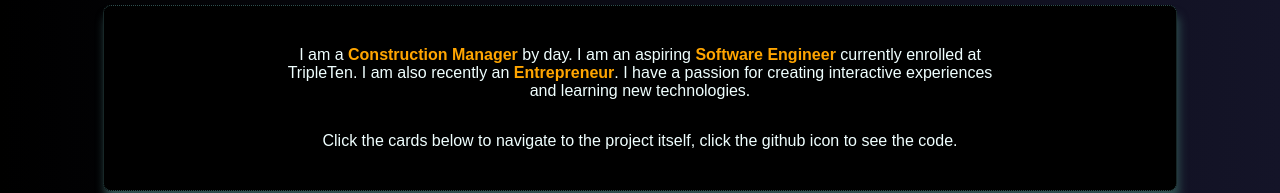
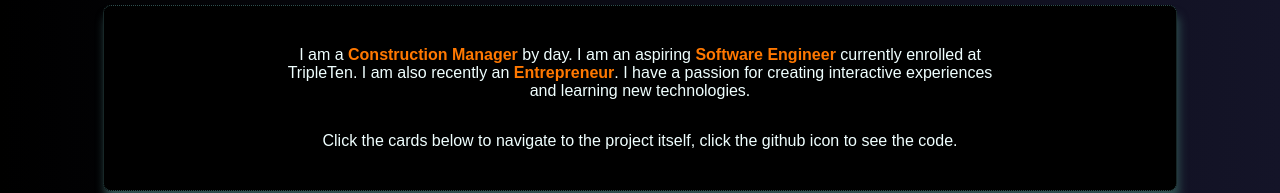
Before and after one commit to jakeburke1775/homepage, a plain HTML site: page index.html in a window 1280 px wide. Shown: the part 245-438 px from the top of the page. Drawn offline with Linux system fonts and the light colour scheme.

Commit message:
color adjust

```diff
--- a/blocks/page.css
+++ b/blocks/page.css
@@ -1,5 +1,5 @@
 .strong-text {
-  color: orange;
+  color: rgb(255, 120, 0);
   text-decoration: bold;
 }
 
```
